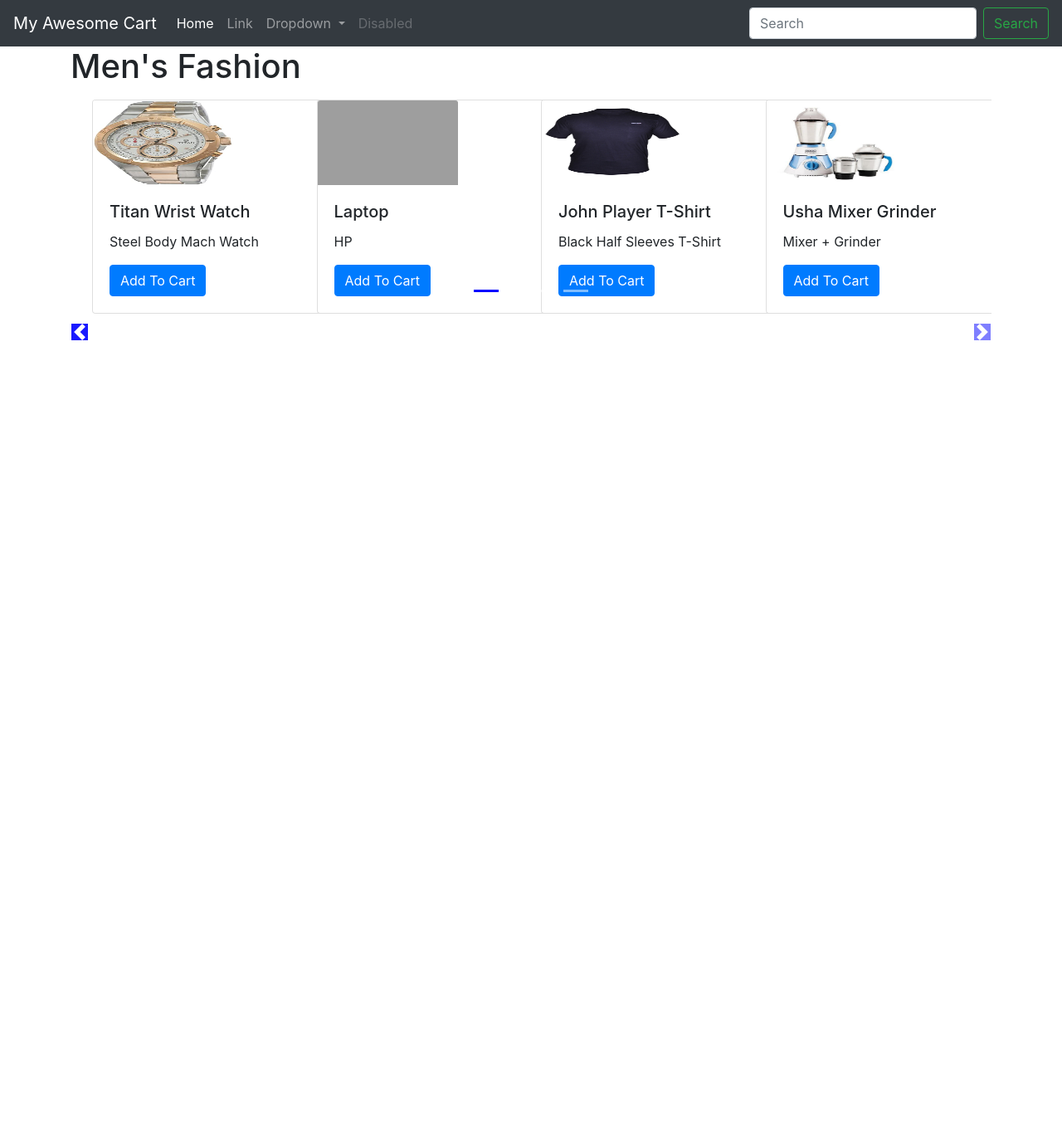
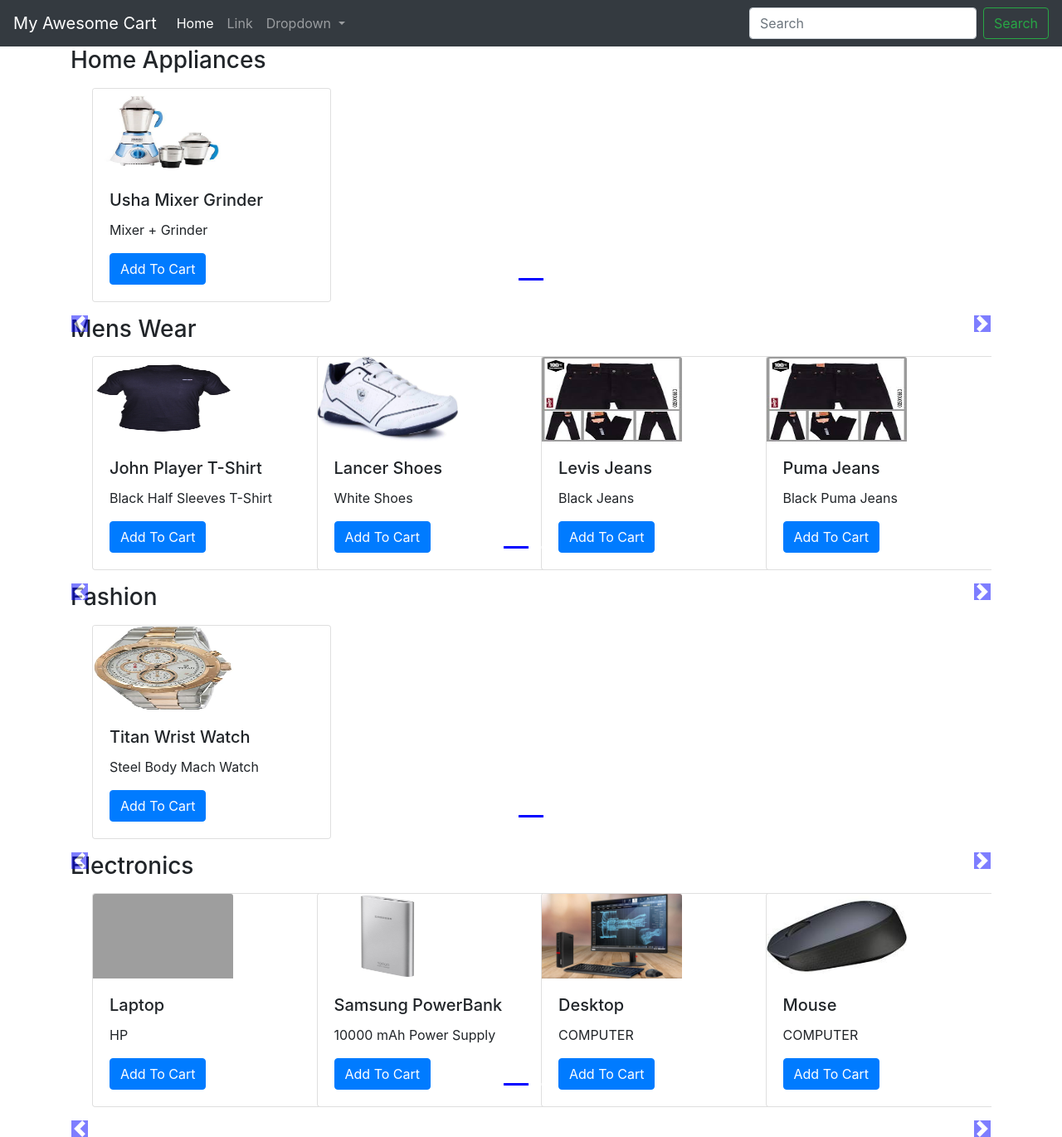
Before and after one commit to gauravsonthalia/Django_ecommerce, a Django app: page /shop/ in a window 1280 px wide. Shown: the whole page at 83% size. Before the commit the page ends 410 px from the top, so only its background shows below. Run offline with Django 3.2, Linux system fonts and the light colour scheme; data comes from the database, SQL or seed files in the repository; both versions use the stored data as it was after the commit; some libraries are stand-ins or nearby versions; grey boxes are pictures that could not be loaded.

Commit message:
Category Wise Product Slides Added

```diff
--- a/shop/templates/shop/base.html
+++ b/shop/templates/shop/base.html
@@ -39,9 +39,6 @@
           <a class="dropdown-item" href="#">Something else here</a>
         </div>
       </li>
-      <li class="nav-item">
-        <a class="nav-link disabled" href="#" tabindex="-1" aria-disabled="true">Disabled</a>
-      </li>
     </ul>
     <form class="form-inline my-2 my-lg-0">
       <input class="form-control mr-sm-2" type="search" placeholder="Search" aria-label="Search">
--- a/shop/templates/shop/index.html
+++ b/shop/templates/shop/index.html
@@ -26,6 +26,11 @@
           body .carousel-control-next-icon{
           background-color: blue;
           }
+          .carousel-control-prev,
+          .carousel-control-next{
+          top : auto;
+          bottom : auto;
+          }
            body .no-padding{
            padding-left: 0,
            padding-right: 0;
@@ -38,13 +43,15 @@
 {% block body %}
 {% load static %}
 <div class="container">
-<h1>Men's Fashion</h1>
-<div id="demo" class="carousel slide my-3" data-ride="carousel">
+<!--Slide Show Starts Here-->
+{% for product, range, nSlides in allProds %}
+<h3>{{product.0.category}}</h3>
+<div id="demo{{forloop.counter}}" class="carousel slide my-3" data-ride="carousel">
     <ul class="carousel-indicators">
-      <li data-target="#demo" data-slide-to="0" class="active"></li>
+      <li data-target="#demo{{forloop.counter}}" data-slide-to="0" class="active"></li>
 
       {% for i in range %}
-      <li data-target="#demo" data-slide-to="{{i}}" ></li>
+      <li data-target="#demo{{forloop.parentloop.counter}}" data-slide-to="{{i}}" ></li>
       {% endfor %}
     </ul>
 
@@ -88,12 +95,12 @@
 </div>
 
     <!-- left and right controls for the slide -->
-    <a class="carousel-control-prev" href="#demo" data-slide="prev">
+    <a class="carousel-control-prev" href="#demo{{forloop.counter}}" data-slide="prev">
         <span class="carousel-control-prev-icon"></span>
     </a>
-    <a class="carousel-control-next" href="#demo" data-slide="next">
+    <a class="carousel-control-next" href="#demo{{forloop.counter}}" data-slide="next">
         <span class="carousel-control-next-icon"></span>
     </a>
-
+    {% endfor %}
+</div>
 {% endblock %}
-</div>
--- a/shop/views.py
+++ b/shop/views.py
@@ -4,11 +4,15 @@
 from math import ceil
 
 def index (request):
-    products = Product.objects.all()
-    print (products)
-    n = len(products)
-    nSlides = n//4 + ceil((n/4) - (n//4))
-    params = {'no_of_slides' : nSlides, 'range' : range(1, nSlides), 'product' : products}
+    allProds = []
+    catProds = Product.objects.values('category', 'id')
+    cats = {item['category'] for item in catProds}
+    for cat in cats:
+        prod = Product.objects.filter(category=cat)
+        n = len(prod)
+        nSlides = n//4 + ceil((n/4) - (n//4))
+        allProds.append([prod, range(1, nSlides), nSlides])
+    params = {'allProds' : allProds}
     return render(request, 'shop/index.html', params)
 
 def about(request):
```
Also changed, not shown: db.sqlite3, media/shop/images/John_Player_T-Shirt_49dgGhE.jpg (added), media/shop/images/Levis_Jenas_ileb99V.jpg (added), media/shop/images/desktop.jpg (added), media/shop/images/earphones.jpg (added), media/shop/images/mobile.jpg (added), media/shop/images/mouse.jpg (added).
